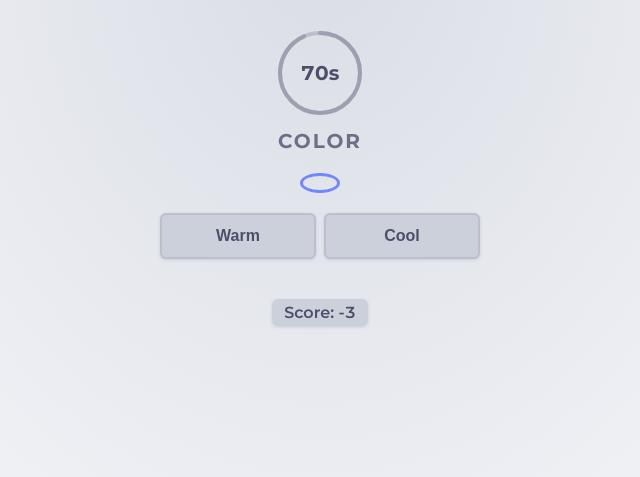
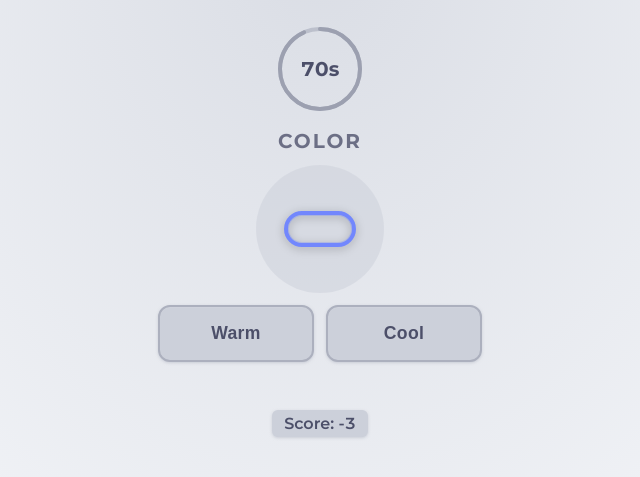
Before and after one commit to kimhamberg/brainbout, a website built with Vite: page games/flux.html in a window 1280 px wide. Shown: the part 51-528 px from the top of the page, without its empty margins (320-960 px from the left). Built offline with nearby package versions, Linux system fonts and the light colour scheme; no server answers.

Commit message:
fix(flux): shape depth, focal stage, tactile buttons, visible fills
Frontend design review fixes:
- Shapes get 3D depth via gradient fill + drop-shadow
- Shape-stage container creates a focal zone (subtle circle bg)
- Solid fill uses highlight/shadow gradient for dimensionality
- Hollow fill: thicker border (4px) + inner glow for visibility
- Striped fill: wider stripes (4px/10px) with tinted gaps
- Buttons: larger (1rem padding), rounded (12px), inset highlight,
  faster press response (60ms), bolder labels (700 weight)
- Golden: thicker outline (3px) + colored drop-shadow halo
- Pill: proper sizing via compound selectors, no !important
- Stimulus enter animation: spring easing for bouncy pop-in

```diff
--- a/src/games/flux.css
+++ b/src/games/flux.css
@@ -274,9 +274,21 @@
 .game {
   display: flex;
   flex-direction: column;
-  gap: 0.5rem;
+  gap: 0.75rem;
   align-items: center;
-  padding-top: 0.75rem;
+  padding-top: 0.5rem;
+}
+
+/* Focal zone — gives the shape a stage */
+.shape-stage {
+  display: flex;
+  align-items: center;
+  justify-content: center;
+  width: 8rem;
+  height: 8rem;
+  border-radius: 50%;
+  background: color-mix(in srgb, var(--ctp-surface0) 50%, transparent);
+  position: relative;
 }
 
 /* ========== Timer ring ========== */
@@ -370,26 +382,27 @@
 .shape {
   position: relative;
   display: block;
-  margin: 0.75rem auto;
   transition: transform var(--dur-150) ease;
-  animation: stimulus-enter var(--dur-150) ease;
+  animation: stimulus-enter var(--dur-200) cubic-bezier(0.34, 1.56, 0.64, 1);
   box-sizing: border-box;
+  /* Subtle 3D depth on all shapes */
+  filter: drop-shadow(0 2px 4px rgb(0 0 0 / 0.25));
 }
 
 /* Size */
 .shape-big {
-  width: 5rem;
-  height: 5rem;
+  width: 4.5rem;
+  height: 4.5rem;
 }
 
 .shape-small {
-  width: 2.5rem;
-  height: 2.5rem;
+  width: 2.25rem;
+  height: 2.25rem;
 }
 
 .shape-oscillating {
-  width: 4rem;
-  height: 4rem;
+  width: 3.5rem;
+  height: 3.5rem;
   animation: size-oscillate 600ms ease infinite;
 }
 
@@ -399,17 +412,26 @@
 }
 
 .form-pill {
-  border-radius: 50%;
-  height: auto !important;
+  border-radius: 9999px;
+  width: auto;
+  min-width: 3rem;
   aspect-ratio: 2 / 1;
 }
 
+.form-pill.shape-big {
+  height: 4.5rem;
+}
+
+.form-pill.shape-small {
+  height: 2.25rem;
+}
+
 .form-diamond {
-  clip-path: polygon(50% 0%, 100% 50%, 50% 100%, 0% 50%);
+  clip-path: polygon(50% 2%, 98% 50%, 50% 98%, 2% 50%);
 }
 
 .form-triangle {
-  clip-path: polygon(50% 10%, 5% 95%, 95% 95%);
+  clip-path: polygon(50% 5%, 3% 95%, 97% 95%);
 }
 
 .form-blob {
@@ -439,27 +461,30 @@
 
 /* Fill */
 .fill-solid {
-  background: var(--shape-color);
+  background:
+    linear-gradient(135deg, color-mix(in srgb, white 15%, var(--shape-color)), var(--shape-color) 40%, color-mix(in srgb, black 10%, var(--shape-color)));
 }
 
 .fill-hollow {
   background: transparent;
-  border: 3px solid var(--shape-color);
+  border: 4px solid var(--shape-color);
+  box-shadow: inset 0 0 0 1px color-mix(in srgb, var(--shape-color) 30%, transparent);
 }
 
 .fill-striped {
   background: repeating-linear-gradient(
-    45deg,
-    var(--shape-color) 0 3px,
-    transparent 3px 8px
+    -45deg,
+    var(--shape-color) 0 4px,
+    color-mix(in srgb, var(--shape-color) 20%, transparent) 4px 10px
   );
 }
 
 /* Golden */
 .golden {
   animation: golden-shimmer 1s ease infinite;
-  outline: 2px solid var(--ctp-yellow);
-  outline-offset: 3px;
+  outline: 3px solid var(--ctp-yellow);
+  outline-offset: 4px;
+  filter: drop-shadow(0 0 8px color-mix(in srgb, var(--ctp-yellow) 50%, transparent));
 }
 
 /* ========== Streak display ========== */
@@ -502,34 +527,41 @@
 .flux-buttons {
   display: grid;
   grid-template-columns: 1fr 1fr;
-  gap: 0.5rem;
+  gap: 0.75rem;
   width: 100%;
-  max-width: 320px;
+  max-width: 340px;
+  padding: 0 0.5rem;
 }
 
 .flux-btn {
   cursor: pointer;
   display: flex;
-  flex-direction: column;
-  gap: 0.25rem;
   align-items: center;
-  padding: 0.75rem 1rem;
-  border: 2px solid var(--ctp-surface1);
-  border-radius: 6px;
+  justify-content: center;
+  padding: 1rem 1.25rem;
+  border: 2px solid var(--ctp-surface2);
+  border-radius: 12px;
   background: var(--ctp-surface0);
-  box-shadow: var(--ctp-shadow);
+  box-shadow:
+    var(--ctp-shadow),
+    inset 0 1px 0 color-mix(in srgb, white 5%, transparent);
   transition:
     border-color var(--dur-150) ease,
     background-color var(--dur-150) ease,
-    transform var(--dur-100) ease;
+    transform 60ms ease,
+    box-shadow var(--dur-150) ease;
 
   &:hover {
-    transform: translateY(-1px);
+    transform: translateY(-2px);
     border-color: var(--game-accent, var(--ctp-red));
+    box-shadow:
+      var(--ctp-shadow-lg),
+      inset 0 1px 0 color-mix(in srgb, white 5%, transparent);
   }
 
   &:active {
-    transform: translateY(0);
+    transform: translateY(1px);
+    box-shadow: none;
   }
 
   &:focus-visible {
@@ -539,8 +571,9 @@
 }
 
 .btn-label {
-  font-size: 1rem;
-  font-weight: 600;
+  font-size: 1.1rem;
+  font-weight: 700;
+  letter-spacing: 0.02em;
   color: var(--ctp-text);
   transition: color var(--dur-150) ease;
 }
--- a/src/games/flux.ts
+++ b/src/games/flux.ts
@@ -97,7 +97,9 @@ function renderPlaying(): void {
     </div>
     <div class="${ruleCueClass}">${ruleText}</div>
     ${switchHtml}
-    <div class="${shapeClasses(currentTrial)}"></div>
+    <div class="shape-stage">
+      <div class="${shapeClasses(currentTrial)}"></div>
+    </div>
     ${streakHtml()}
     <div class="flux-buttons">
       <button class="flux-btn" data-side="left">
```
